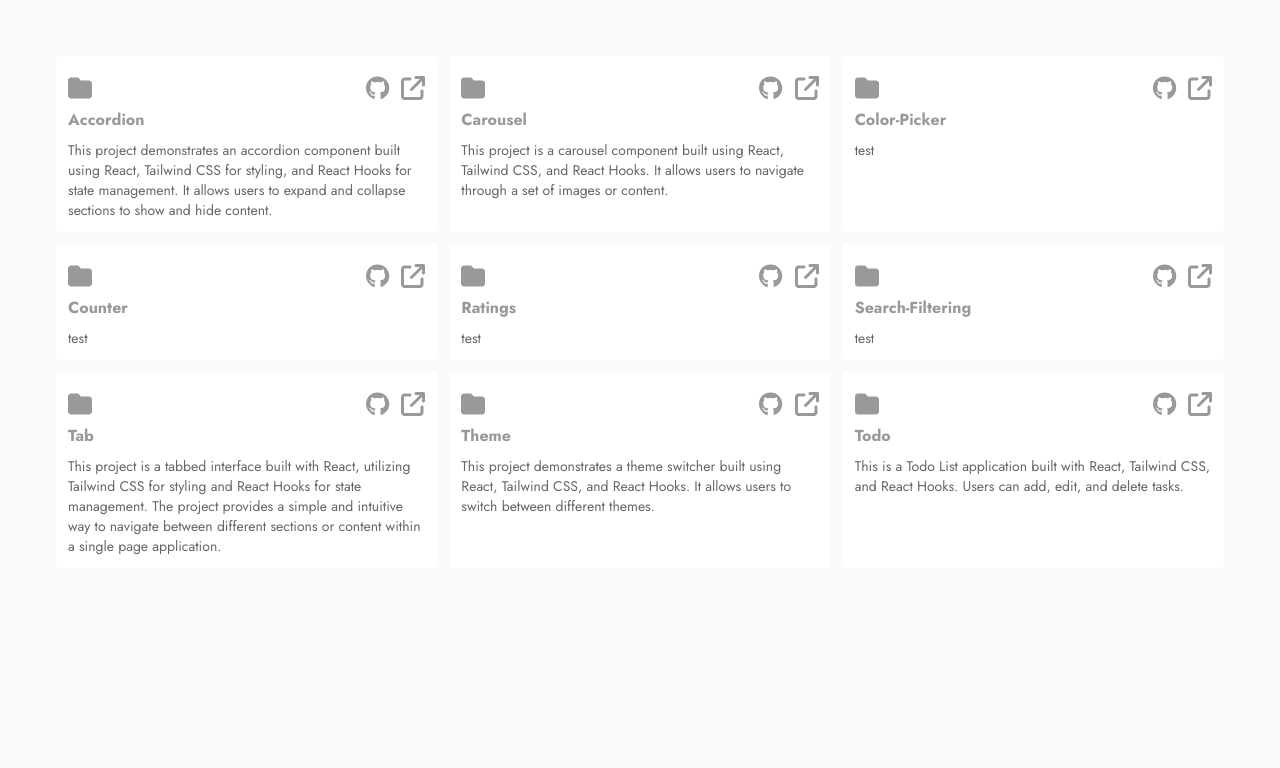
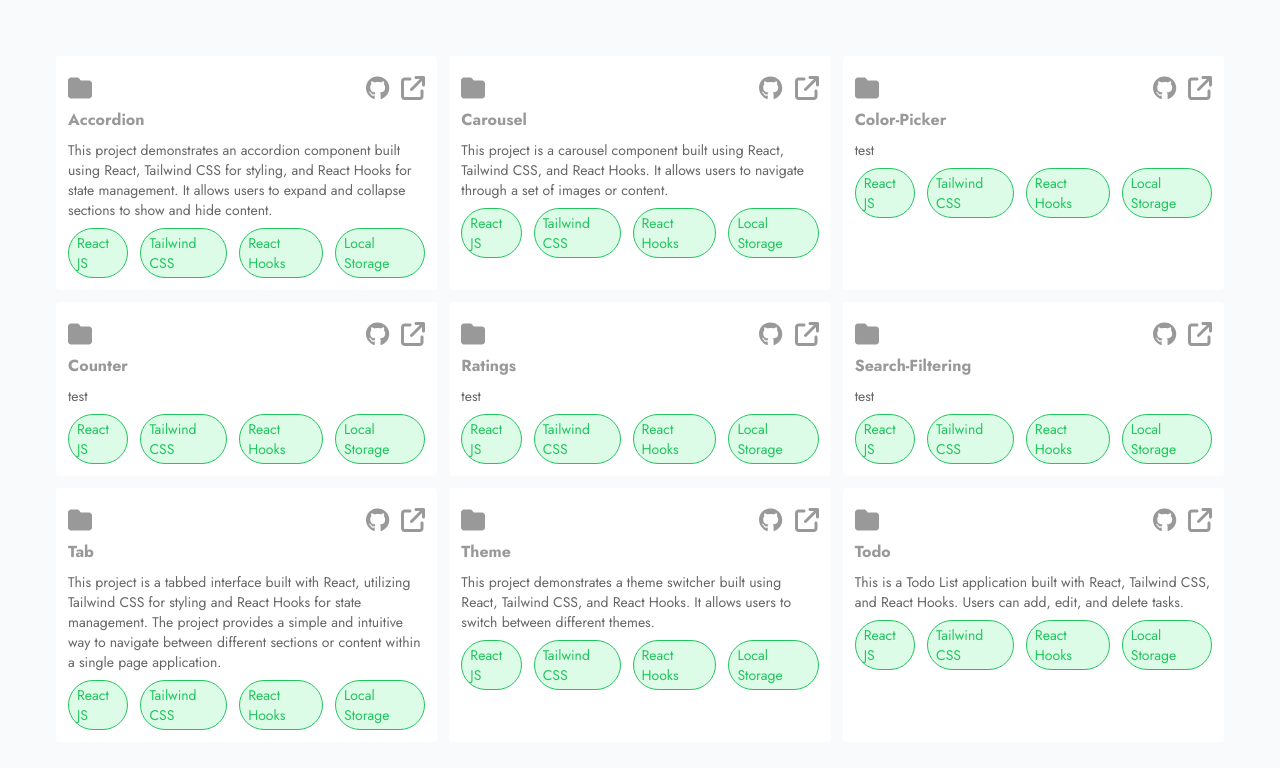
Before and after one commit to Mark-Alexis-Posadas/react-typescript-projects, a React (Vite) app: page / in a window 1280 px wide. Shown: the top 768 px of the page. Built offline with nearby package versions, Linux system fonts and the light colour scheme.

Commit message:
done adding tags and group hover

```diff
--- a/src/Projects.tsx
+++ b/src/Projects.tsx
@@ -11,9 +11,9 @@ faArrowUpRightFromSquare;
 const Projects: React.FC = () => {
   return (
     <nav>
-      <ul className="grid md:grid-cols-2 lg:grid-cols-3 gap-3">
+      <ul className="grid md:grid-cols-2 lg:grid-cols-3 gap-3 ">
         {projectList.map((project: Types) => (
-          <li key={project.id} className="bg-white p-3 rounded">
+          <li key={project.id} className="bg-white p-3 rounded group">
             <Link to={`/${project.title}`}>
               <header className="flex items-center justify-between py-2">
                 <FontAwesomeIcon
@@ -31,10 +31,20 @@ const Projects: React.FC = () => {
                   />
                 </div>
               </header>
-              <h2 className="font-bold text-[#999] capitalize mb-2">
+              <h2 className="font-bold text-[#999] capitalize">
                 {project.title}
               </h2>
-              <p className="text-[#666] text-sm">{project.description}</p>
+              <p className="text-[#666] text-sm my-2">{project.description}</p>
+              <ul className="flex items-center gap-3">
+                {project.tags.map((item, index) => (
+                  <li
+                    key={index}
+                    className="group-hover:bg-green-200 group-hover:text-white text-sm text-green-500 border border-green-500 py-1 px-2 bg-green-100 rounded-full flex items-center justify-center p-1"
+                  >
+                    {item}
+                  </li>
+                ))}
+              </ul>
             </Link>
           </li>
         ))}
```
